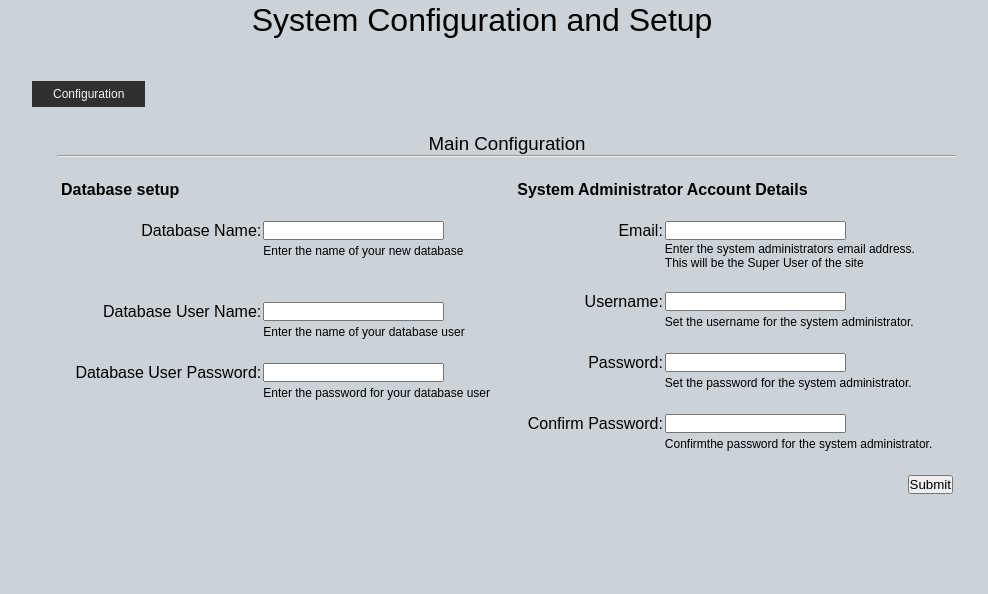
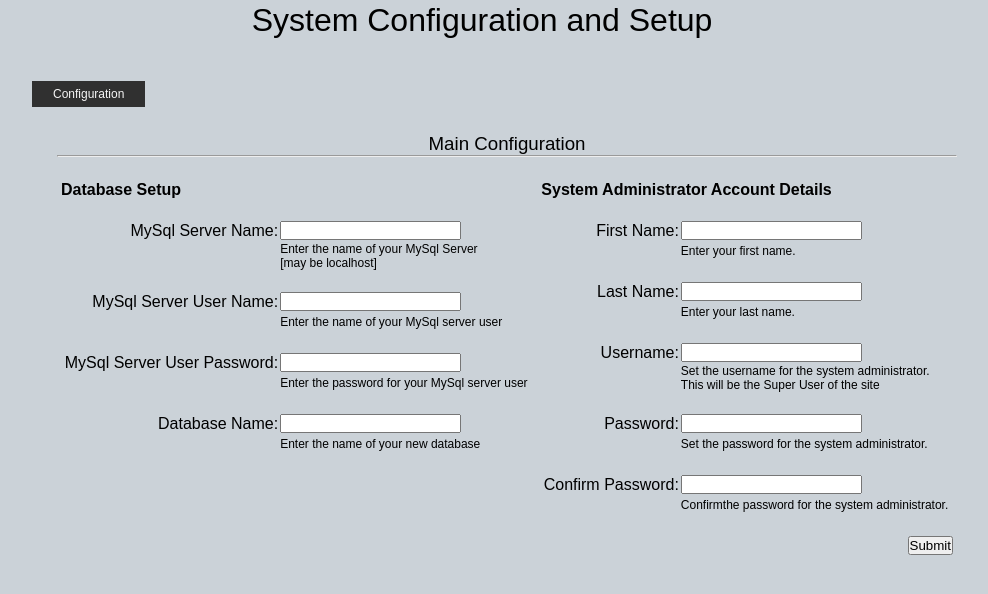
Before and after one commit to kgaconsulting/budgets, a PHP site: page /install/index.php in a window 1280 px wide. Shown: the top 594 px of the page, without its empty margins (158-1146 px from the left). Run offline with PHP 8.4, Linux system fonts and the light colour scheme.

Commit message:
main HTML is done.  Still one bug in installer dbcreate script

```diff
--- a/install/_notes/dwsync.xml
+++ b/install/_notes/dwsync.xml
@@ -1,5 +1,5 @@
 <?xml version="1.0" encoding="utf-8" ?>
 <dwsync>
-<file name="index.php" server="192.168.1.11//srv/www/budgets/" local="133006674849596008" remote="133006674950000000" Dst="2" />
+<file name="index.php" server="192.168.1.11//srv/www/budgets/" local="133007523156062973" remote="133007523300000000" Dst="2" />
 <file name="index.php" server="keratel.ca//var/www/budgets/" local="132924766426269275" remote="133006802400000000" Dst="2" />
 </dwsync>
--- a/install/index.php
+++ b/install/index.php
@@ -27,7 +27,40 @@
                                             <td colspan="2">&nbsp;</td>
                                         </tr>
                                         <tr>
-                                            <td colspan="2"><h4>Database setup</h4></td>
+                                            <td colspan="2"><h4>Database Setup</h4></td>
+                                        </tr>
+                                        <tr>
+                                            <td colspan="2">&nbsp;</td>
+                                        </tr>
+                                        <tr>
+                                            <td align="right">MySql Server Name:</td>
+                                            <td align="left"><input type="text" id="db_server" name="db_server"></td>
+                                        </tr>
+                                        <tr>
+                                            <td>&nbsp;</td>
+                                            <td align="left" style="font-size:12px">Enter the name of your MySql Server <br />[may be localhost]</td>
+                                        </tr>
+                                        <tr>
+                                            <td colspan="2">&nbsp;</td>
+                                        </tr>
+                                        <tr>
+                                            <td align="right">MySql Server User Name:</td>
+                                            <td align="left"><input type="text" id="db_user" name="db_user"></td>
+                                        </tr>
+                                        <tr>
+                                            <td>&nbsp;</td>
+                                            <td align="left" style="font-size:12px">Enter the name of your MySql server user&nbsp;</td>
+                                        </tr>
+                                        <tr>
+                                            <td colspan="2">&nbsp;</td>
+                                        </tr>
+                                        <tr>
+                                            <td align="right">MySql Server User Password:</td>
+                                            <td align="left"><input type="text" id="db_pass" name="db_pass"></td>
+                                        </tr>
+                                        <tr>
+                                            <td>&nbsp;</td>
+                                            <td align="left" style="font-size:12px">Enter the password for your MySql server user&nbsp;</td>
                                         </tr>
                                         <tr>
                                             <td colspan="2">&nbsp;</td>
@@ -43,28 +76,6 @@
                                         <tr>
                                             <td colspan="2">&nbsp;</td>
                                         </tr>
-                                        <tr>
-                                            <td colspan="2">&nbsp;</td>
-                                        </tr>
-                                        <tr>
-                                            <td align="right">Database User Name:</td>
-                                            <td align="left"><input type="text" id="db_user" name="db_user"></td>
-                                        </tr>
-                                        <tr>
-                                            <td>&nbsp;</td>
-                                            <td align="left" style="font-size:12px">Enter the name of your database user&nbsp;</td>
-                                        </tr>
-                                        <tr>
-                                            <td colspan="2">&nbsp;</td>
-                                        </tr>
-                                        <tr>
-                                            <td align="right">Database User Password:</td>
-                                            <td align="left"><input type="text" id="db_pass" name="db_pass"></td>
-                                        </tr>
-                                        <tr>
-                                            <td>&nbsp;</td>
-                                            <td align="left" style="font-size:12px">Enter the password for your database user&nbsp;</td>
-                                        </tr>
                                     </table>
                                 </td>
                                 <td>
@@ -79,12 +90,23 @@
                                             <td colspan="2">&nbsp;</td>
                                         </tr>
                                         <tr>
-                                            <td align="right">Email:</td>
-                                            <td align="left"><input type="text" id="adm_email" name="adm_email"></td>
+                                            <td align="right">First Name:</td>
+                                            <td align="left"><input type="text" id="adm_fname" name="adm_fname"></td>
                                         </tr>
                                         <tr>
                                             <td>&nbsp;</td>
-                                            <td align="left" style="font-size:12px">Enter the system administrators email address.<br />  This will be the Super User of the site</td>
+                                            <td align="left" style="font-size:12px">Enter your first name.</td>
+                                        </tr>
+                                        <tr>
+                                            <td colspan="2">&nbsp;</td>
+                                        </tr>
+                                        <tr>
+                                            <td align="right">Last Name:</td>
+                                            <td align="left"><input type="text" id="adm_lname" name="adm_lname"></td>
+                                        </tr>
+                                        <tr>
+                                            <td>&nbsp;</td>
+                                            <td align="left" style="font-size:12px">Enter your last name.</td>
                                         </tr>
                                         <tr>
                                             <td colspan="2">&nbsp;</td>
@@ -95,7 +117,7 @@
                                         </tr>
                                         <tr>
                                             <td>&nbsp;</td>
-                                            <td align="left" style="font-size:12px">Set the username for the system administrator.</td>
+                                            <td align="left" style="font-size:12px">Set the username for the system administrator.<br />  This will be the Super User of the site</td>
                                         </tr>
                                         <tr>
                                             <td>&nbsp;</td>
@@ -137,28 +159,24 @@
         <?php
         require 'scripts/installer.php';
         if ($_SERVER["REQUEST_METHOD"] == "POST"){
-            $username = $_POST['UserName'];
-            $password = $_POST['Password'];
+            $dbserv = $_POST['db_server'];
+            $dbuser = $_POST['db_user'];
+            $dbpass = $_POST['db_pass'];
+            $dbname = $_POST['db_name'];
             //echo "Inside the processing loop on inital start <br />";
-            if (empty($username)){
-                echo '<span style="color:red">Username cannot be blank</span>';
-            }elseif (empty($password)){
-                echo '<span style="color:red">Password cannot be blank</span>';
+            if (empty($dbserv)){
+                echo '<span style="color:red">MySql Server Name cannot be blank</span>';
+            }elseif (empty($dbuser)){
+                echo '<span style="color:red">Mysql Server User Name cannot be blank</span>';
+            }elseif (empty($dbpass)){
+                echo '<span style="color:red">Mysql Server User Password cannot be blank</span>';
+            }elseif (empty($dbname)){
+                echo '<span style="color:red">Database Name cannot be blank</span>';
             }else{
-                $isValid = validate_login($username,$password);
-                //echo "Valid user count is " . $isValid;
-                if ($isValid == 1){
-                    //$userinfo = get_userinfo($username);
-                    //$_SESSION['userId'] = $userinfo[0][emp_id];
-                    //$_SESSION['firstname'] = $userinfo[0][fname];
-                    //$_SESSION['lastname'] = $userinfo[0][lname];
-                    $_SESSION['loggedin'] = 1;
-                    header("Location:home.php?q=0");
+                $isDbInit = dbsetup($dbserv,$dbuser,$dbpass,$dbname);
+                echo "Database init return is " . $isDbInit . "<br />";
+                if ($isDbInit == 1){
                     //echo 'It worked';
-                }elseif ($isValid == -1) {
-                    echo '<span style="color:red">Invalid username<br />Please re-enter</span>';
-                }elseif ($isValid == -2) {
-                    echo '<span style="color:red">Invalid password<br />Please re-enter</span>';
                 }
             }
         }
--- a/install/scripts/_notes/dwsync.xml
+++ b/install/scripts/_notes/dwsync.xml
@@ -9,5 +9,5 @@
 <file name="install.js" server="keratel.ca//var/www/budgets/" local="132916983230088666" remote="133006802400000000" Dst="2" />
 <file name="installer.php" server="keratel.ca//var/www/budgets/" local="133006586237824933" remote="133006802400000000" Dst="2" />
 <file name="install.js" server="192.168.1.11//srv/www/budgets/" local="132916983230088666" remote="133006586650000000" Dst="2" />
-<file name="installer.php" server="192.168.1.11//srv/www/budgets/" local="133006586237824933" remote="133006586650000000" Dst="2" />
+<file name="installer.php" server="192.168.1.11//srv/www/budgets/" local="133007683389034423" remote="133007683480000000" Dst="2" />
 </dwsync>
--- a/install/scripts/installer.php
+++ b/install/scripts/installer.php
@@ -3,32 +3,35 @@
     copyright KGA Consulting Service 2021
 */
 
-    function dbconnect($Server,$User,$Pass){
-        static $conn;
-        if (!$conn) {
-            $conn = new mysqli ($Server, $User, $Pass);
-            if ($conn->connection_error){
-                //trigger_error('Could not connect to MYSql.');
-                 die("Connection failed: " . $conn->connect_error) . "<p />\n";
-            }
-        }
-       return $conn;
+    function dbconnect($Server,$User,$Pass,$dname){
+        $conn = new mysqli ($Server, $User, $Pass);
+    return $conn;
     }
 
-    function dbsetup($Server, $User, $Pass, $Dbase){
-        $conn = dbconnect($Server,$User,$Pass);
-        $sql = "select count(*) as valid1 from information_schema.schemata where schema_name = '".$Dbase."'";
-        $result1 = $conn->query($sql);
-        if ($result1->num_rows > 0) {
-                while($row = $result1->fetch_assoc()) {
-                $b = $row[valid1];
+    function dbsetup($dbserver, $dbuser, $dbpass,$dbname){
+        $conn = dbconnect($dbserver,$dbuser,$dbpass,$dbname);
+/*        if($conn){
+            echo "We have lift-off<br />";
+        }else{
+            echo "Huston, we have a problem. . . ";
+        } */
+        $sql = "select count(*) as valid1 from information_schema.schemata where schema_name = '" . $dbname . "'";
+        $result = $conn->query($sql);
+        if ($result->num_rows > 0) {
+            while($row = $result->fetch_assoc()) {
+                $b = $row['valid1'];
                 if ($b==0){
-                    $sql = "create database ".$Dbase;
-                    $result = $conn->query($sql);
+                    $sql = "create database ".$dbname;
+                    //$result = $conn->query($sql);
+                    $result = 1;
                 }elseif ($b == 1){
                     $result = 2;
+                }else{
+                    $result =7;
                 }
             }
+        }else{
+            $result = -8;
         }
         return $result;
     }
```
